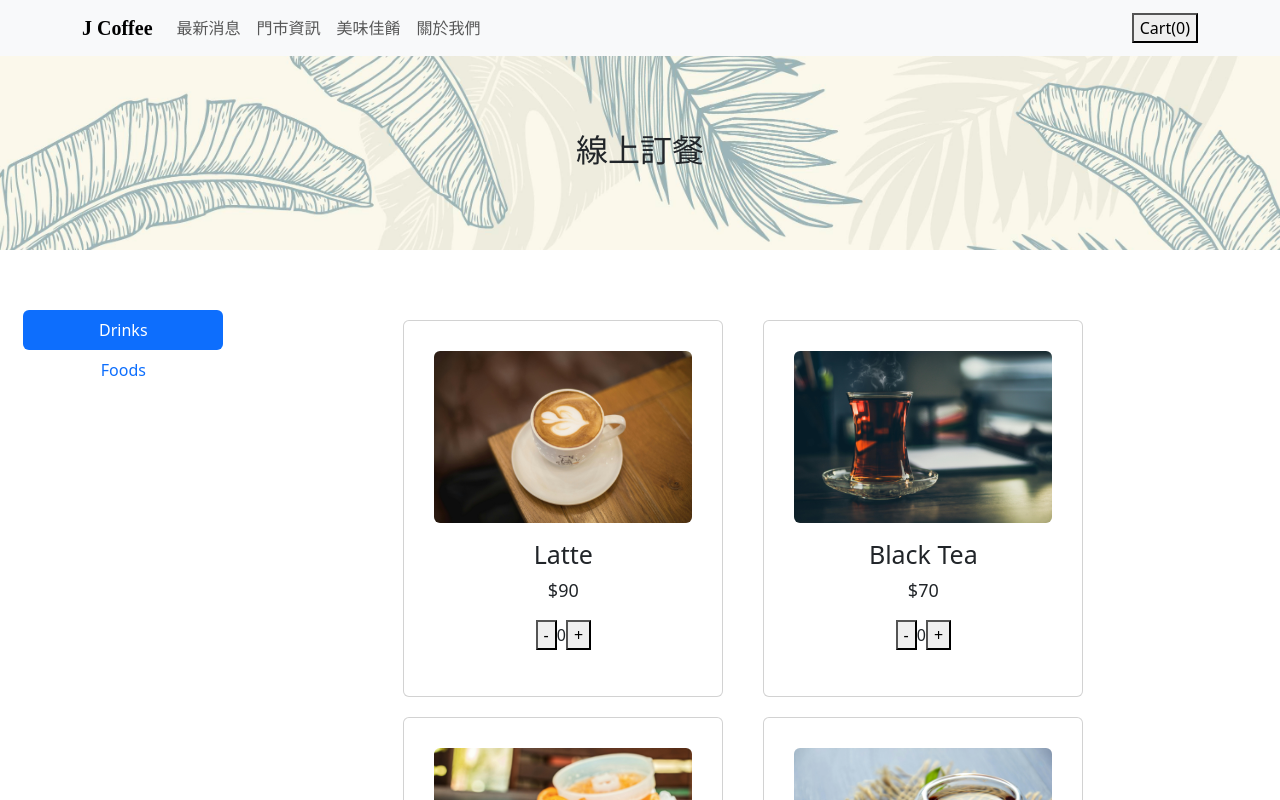
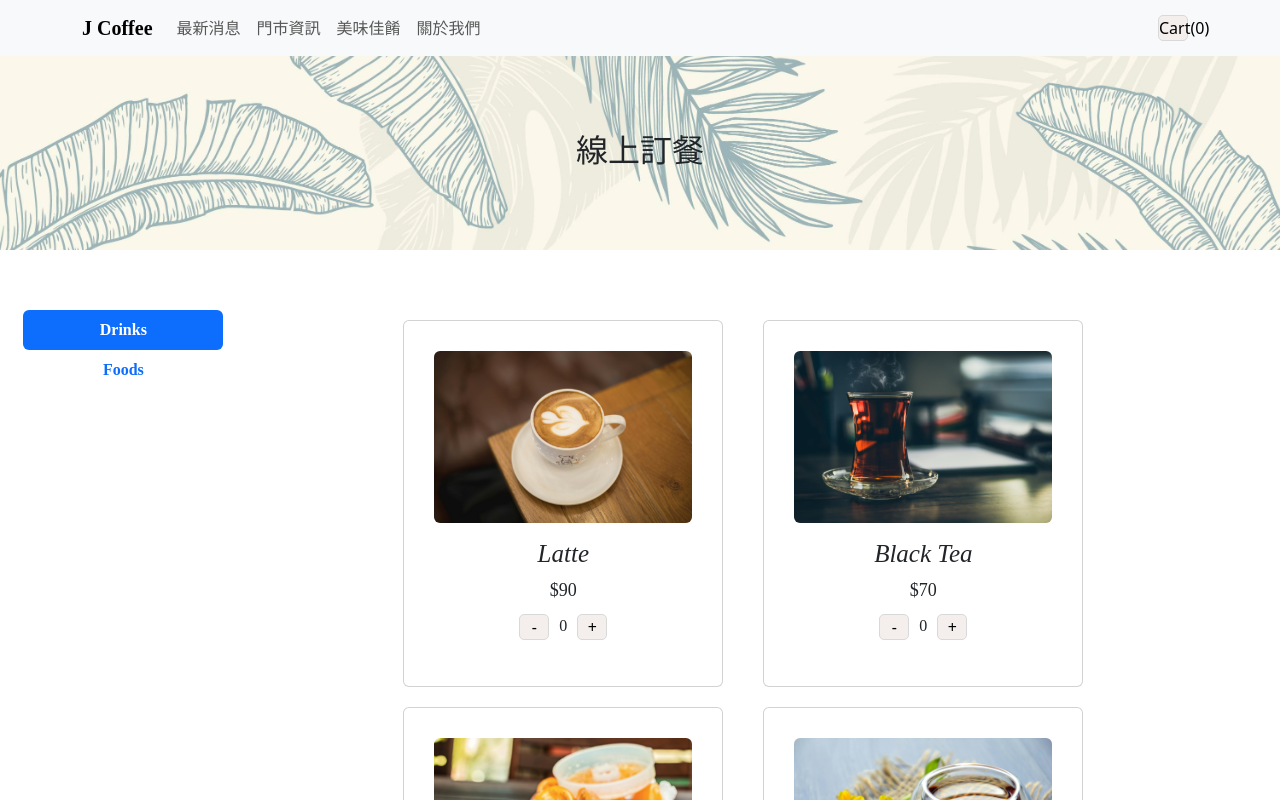
Before and after one commit to ritacc12/CoffeeShop, a React (Vite) app: page /reservation in a window 1280 px wide. Shown: the top 800 px of the page. Built offline with nearby package versions, Linux system fonts and the light colour scheme.

Commit message:
adjust the font style &  layou

```diff
--- a/src/styles/Meal.css
+++ b/src/styles/Meal.css
@@ -10,6 +10,9 @@
 }
 .Nav-item{
   width: 200px;
+  font-family: "PT Serif", serif;
+  font-weight: 700;
+  font-style: normal;
 }
 
 .CardContainer{
@@ -23,10 +26,42 @@
   height: 200px;
 }
 .mealTitle{
-  font-size: 0.5rem;
   text-align: center;
   word-wrap:break-word;
+  font-family: "PT Serif", serif;
+  font-weight: 700;
+  font-style: italic;
 }
+.mealPrice, .ItemQuantity{
+  font-family: "PT Serif", serif;
+  font-weight: 400;
+  font-style: normal;
+}
+.mealPrice{
+  margin-bottom: 10px;
+}
+.cardBody{
+  display: flex;
+  flex-direction: column;
+  justify-content: center;
+  align-items: center;
+}
+
+.cart-item-actions{
+  display: flex;
+  justify-content: center;
+}
+
+.CartBtn{
+  margin-left: 10px;
+  margin-right: 10px;
+  width: 30px;
+  padding: 0;
+  background-color:#F4EEED;
+  border-radius: 5px;
+  border: #D9D9D9 0.5px solid;
+}
+
 
 @media screen and (max-width: 768px){
       .Nav-item{
```
